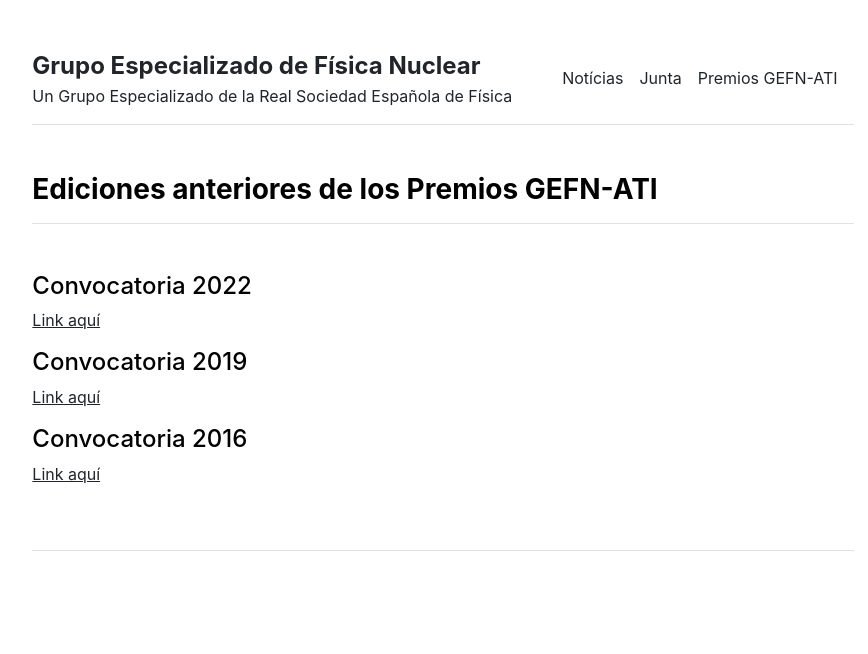
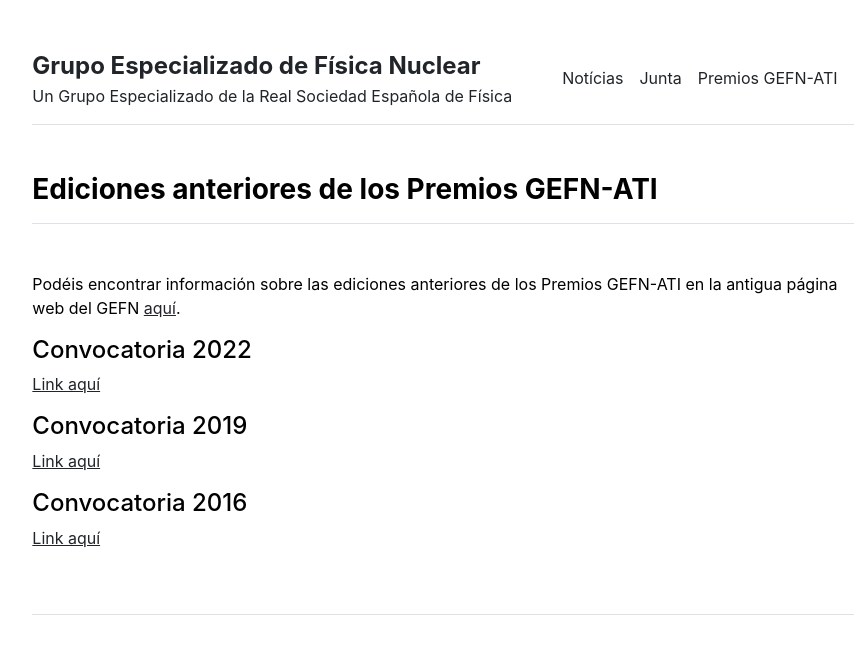
Before and after one commit to GEFN-RSEF/GEFN-RSEF.github.io, a Jekyll site: the page built from premios/anteriores.md, in a window 1280 px wide. Shown: the top 654 px of the page, without its empty margins (197-1065 px from the left). Built offline with Jekyll 4.4.1, drawn with Linux system fonts in a browser that asks for light colours.

Commit message:
Update anteriores.md

```diff
--- a/premios/anteriores.md
+++ b/premios/anteriores.md
@@ -2,6 +2,9 @@
 layout: page
 title: "Ediciones anteriores de los Premios GEFN-ATI"
 ---
+
+Podéis encontrar información sobre las ediciones anteriores de los Premios
+GEFN-ATI en la antigua página web del GEFN [aquí](https://igfae.usc.es/gefn).
 
 #### Convocatoria 2022
 
@@ -14,4 +17,4 @@ title: "Ediciones anteriores de los Premios GEFN-ATI"
 
 #### Convocatoria 2016
 
-[Link aquí](https://igfae.usc.es/gefn/convocatoria-2016/)
+[Link aquí](https://igfae.usc.es/gefn/convocatoria-2017/)
```
